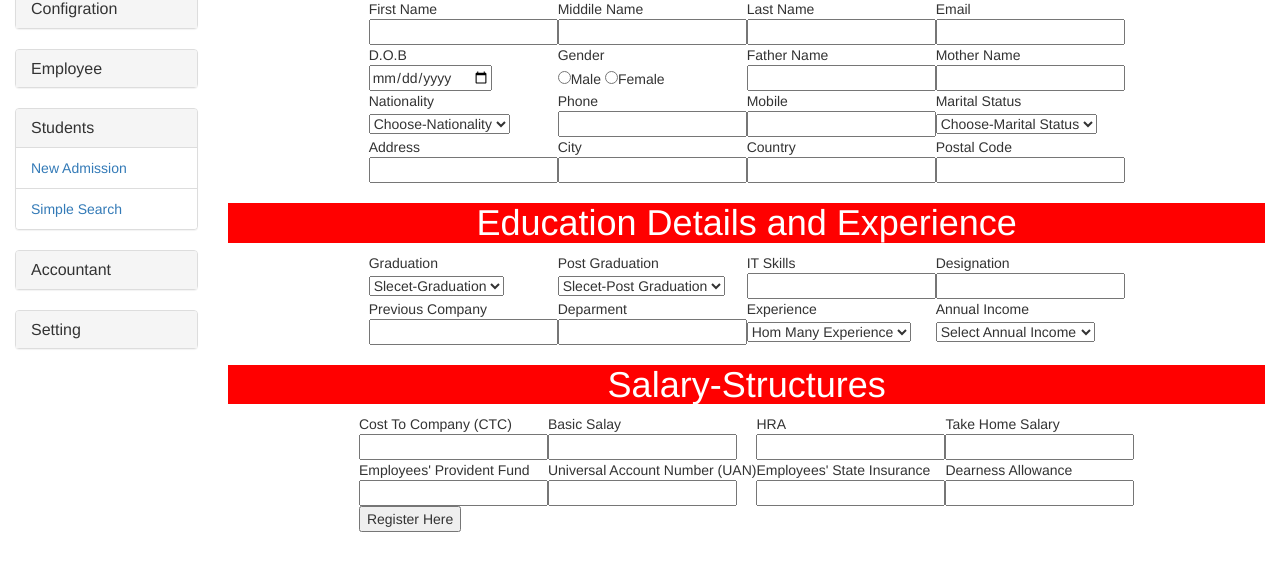
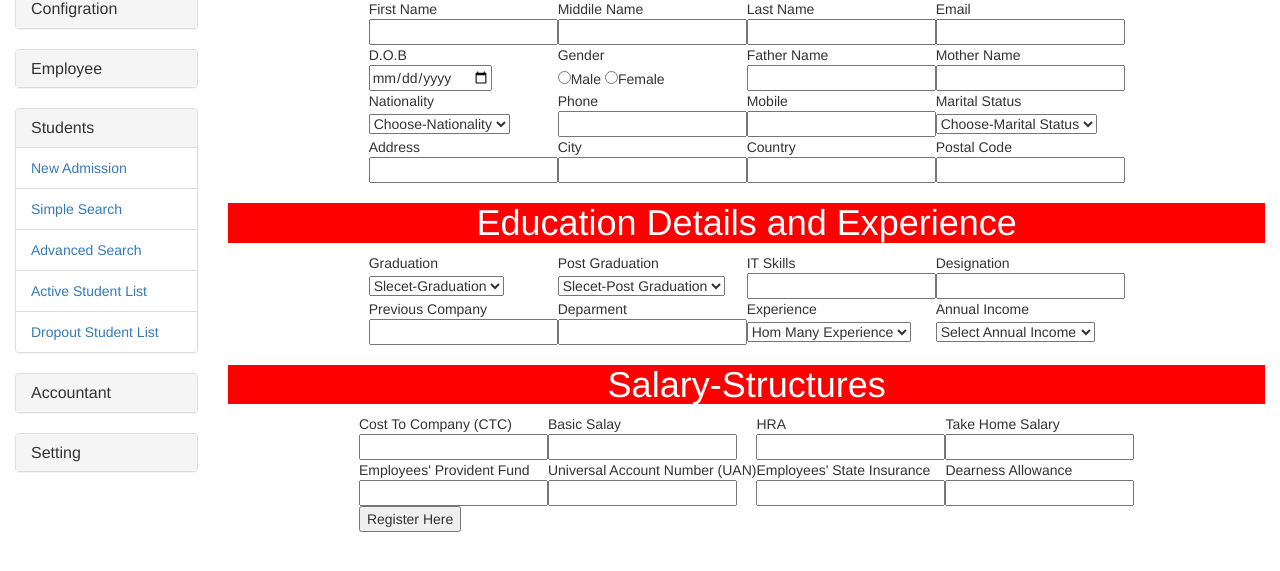
Before and after one commit to sonukn089/school, a CodeIgniter app: page /school/index.php/home/name in a window 1280 px wide, after a click on "Students". Shown: the part 140-711 px from the top of the page. Run offline with CodeIgniter, Linux system fonts and the light colour scheme; some libraries are stand-ins or nearby versions.

Commit message:
add something

```diff
--- a/application/views/layout.php
+++ b/application/views/layout.php
@@ -103,6 +103,15 @@
 					        <li class="list-group-item">
 					        	<a href="<?= base_url();?>home/name">Simple Search</a>
 					        </li>
+					        <li class="list-group-item">
+					        	<a href="<?= base_url();?>home/name">Advanced Search</a>
+					        </li>
+					        <li class="list-group-item">
+					        	<a href="<?= base_url();?>home/name">Active Student List</a>
+					        </li>
+					        <li class="list-group-item">
+					        	<a href="<?= base_url();?>home/name">Dropout Student List</a>
+					        </li>
 					      </ul>
 					    </div>
   					</div>
```
